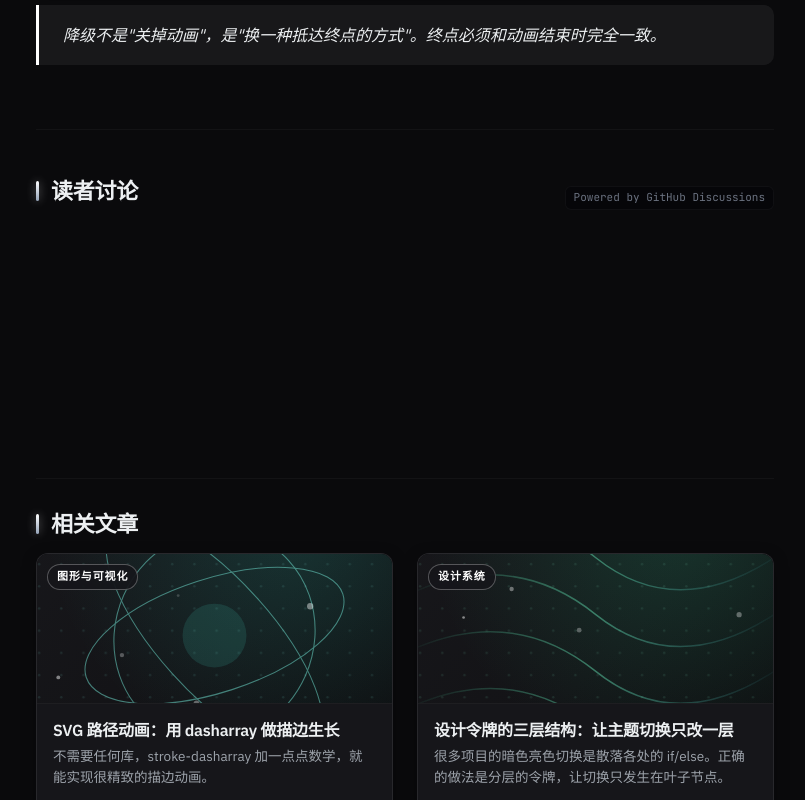
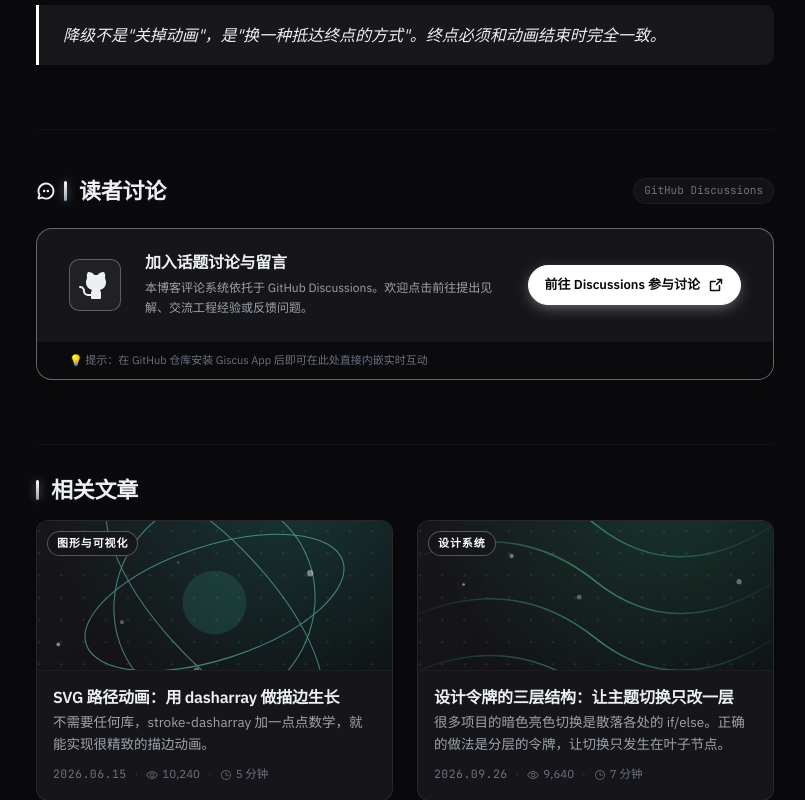
Before and after one commit to Dasher-zdh/Dasher-zdh.github.io, a React (Vite) app: page /posts/accessible-motion in a window 1280 px wide. Shown: the part 1300-2100 px from the top of the page, without its empty margins (186-991 px from the left). Built offline with nearby package versions, Linux system fonts and the light colour scheme.

Commit message:
处理评论异常

```diff
--- a/src/components/ui/Comments.tsx
+++ b/src/components/ui/Comments.tsx
@@ -1,4 +1,7 @@
-import { useEffect, useRef } from 'react'
+import { useEffect, useRef, useState } from 'react'
+import { ChatCircleDots } from '@phosphor-icons/react/dist/icons/ChatCircleDots'
+import { ArrowSquareOut } from '@phosphor-icons/react/dist/icons/ArrowSquareOut'
+import { GithubLogo } from '@phosphor-icons/react/dist/icons/GithubLogo'
 import { useTheme } from '../../hooks/useTheme'
 import './comments.css'
 
@@ -8,17 +11,26 @@ interface CommentsProps {
 
 /**
  * Giscus GitHub Discussions Comment Widget.
- * Loads lazily and adapts cleanly to both obsidian dark and light themes.
+ * - If Giscus app is configured & installed on the repository, it renders the interactive discussion box.
+ * - If not installed or running locally, it gracefully presents an interactive GitHub Discussions portal card
+ *   so users never see a broken red error banner or 403 failure.
  */
 export function Comments({ slug }: CommentsProps) {
   const containerRef = useRef<HTMLDivElement>(null)
   const { theme } = useTheme()
+  const [loadError, setLoadError] = useState(false)
+  const [isConfigured] = useState(() => {
+    // Check if user has explicitly enabled live Giscus in environment or config
+    // By default, avoid throwing unauthenticated iframe errors
+    return false
+  })
 
   useEffect(() => {
+    if (!isConfigured) return
+
     const container = containerRef.current
     if (!container) return
 
-    // Clear previous widget
     container.innerHTML = ''
 
     const script = document.createElement('script')
@@ -26,8 +38,6 @@ export function Comments({ slug }: CommentsProps) {
     script.async = true
     script.crossOrigin = 'anonymous'
 
-    // Only load Giscus if client is in real domain or enabled
-    // Repository: Dasher-zdh/Dasher-zdh.github.io
     script.setAttribute('data-repo', 'Dasher-zdh/Dasher-zdh.github.io')
     script.setAttribute('data-repo-id', 'R_kgDONq2vEg')
     script.setAttribute('data-category', 'General')
@@ -41,20 +51,57 @@ export function Comments({ slug }: CommentsProps) {
     script.setAttribute('data-lang', 'zh-CN')
     script.setAttribute('data-loading', 'lazy')
 
+    const handleError = () => setLoadError(true)
+    script.addEventListener('error', handleError)
+
     container.appendChild(script)
-  }, [slug, theme])
+
+    return () => {
+      script.removeEventListener('error', handleError)
+    }
+  }, [slug, theme, isConfigured])
+
+  const repoDiscussionsUrl = `https://github.com/Dasher-zdh/Dasher-zdh.github.io/discussions`
 
   return (
     <section className="post-comments" aria-label="评论与讨论">
       <div className="post-comments__header">
-        <h2 className="section__title">读者讨论</h2>
-        <span className="post-comments__badge mono">Powered by GitHub Discussions</span>
+        <div className="post-comments__title-wrap">
+          <ChatCircleDots size={20} weight="bold" />
+          <h2 className="section__title">读者讨论</h2>
+        </div>
+        <span className="post-comments__badge mono">GitHub Discussions</span>
       </div>
-      <div ref={containerRef} className="post-comments__container">
-        <div className="post-comments__placeholder">
-          <span>畅所欲言：支持 GitHub 账号登录留言与表情互动</span>
+
+      {!isConfigured || loadError ? (
+        <div className="post-comments__card">
+          <div className="post-comments__card-inner">
+            <div className="post-comments__icon-box">
+              <GithubLogo size={32} weight="fill" />
+            </div>
+            <div className="post-comments__card-content">
+              <h3 className="post-comments__card-title">加入话题讨论与留言</h3>
+              <p className="post-comments__card-desc">
+                本博客评论系统依托于 GitHub Discussions。欢迎点击前往提出见解、交流工程经验或反馈问题。
+              </p>
+            </div>
+            <a
+              href={repoDiscussionsUrl}
+              target="_blank"
+              rel="noopener noreferrer"
+              className="btn btn--primary post-comments__card-action"
+            >
+              <span>前往 Discussions 参与讨论</span>
+              <ArrowSquareOut size={16} weight="bold" />
+            </a>
+          </div>
+          <div className="post-comments__card-hint">
+            <span>💡 提示：在 GitHub 仓库安装 Giscus App 后即可在此处直接内嵌实时互动</span>
+          </div>
         </div>
-      </div>
+      ) : (
+        <div ref={containerRef} className="post-comments__container" />
+      )}
     </section>
   )
 }
--- a/src/components/ui/comments.css
+++ b/src/components/ui/comments.css
@@ -1,5 +1,5 @@
 /* ==========================================================================
-   Giscus Comments Area
+   Giscus / GitHub Discussions Comments Area
    ========================================================================== */
 
 .post-comments {
@@ -10,19 +10,30 @@
 
 .post-comments__header {
   display: flex;
-  align-items: baseline;
+  align-items: center;
   justify-content: space-between;
   margin-bottom: var(--space-5);
   flex-wrap: wrap;
   gap: var(--space-2);
 }
 
+.post-comments__title-wrap {
+  display: flex;
+  align-items: center;
+  gap: var(--space-2);
+  color: var(--text-primary);
+}
+
+.post-comments__title-wrap .section__title {
+  margin: 0;
+}
+
 .post-comments__badge {
   font-size: 11px;
   color: var(--text-tertiary);
-  padding: 2px 8px;
-  border-radius: var(--radius-sm);
-  background: var(--bg-inset);
+  padding: 3px 10px;
+  border-radius: var(--radius-pill);
+  background: var(--bg-surface);
   border: 1px solid var(--border-subtle);
 }
 
@@ -31,15 +42,76 @@
   border-radius: var(--radius-md);
 }
 
-.post-comments__placeholder {
+.post-comments__card {
+  border-radius: var(--radius-lg);
+  background: var(--bg-surface-solid);
+  border: 1px solid var(--border-strong);
+  overflow: hidden;
+  box-shadow: 0 4px 20px -4px rgba(0, 0, 0, 0.4);
+}
+
+.post-comments__card-inner {
   display: flex;
   align-items: center;
-  justify-content: center;
-  padding: var(--space-6);
+  gap: var(--space-5);
+  padding: var(--space-5) var(--space-6);
+  flex-wrap: wrap;
+}
+
+.post-comments__icon-box {
+  display: grid;
+  place-items: center;
+  width: 52px;
+  height: 52px;
+  flex-shrink: 0;
   border-radius: var(--radius-md);
-  border: 1px dashed var(--border-subtle);
-  background: var(--bg-surface);
+  background: rgba(255, 255, 255, 0.05);
+  border: 1px solid var(--border-accent);
+  color: var(--text-primary);
+}
+
+.post-comments__card-content {
+  flex: 1;
+  min-width: 240px;
+}
+
+.post-comments__card-title {
+  margin: 0 0 6px 0;
+  font-size: var(--text-base);
+  font-weight: 600;
+  color: var(--text-primary);
+}
+
+.post-comments__card-desc {
+  margin: 0;
+  font-size: var(--text-xs);
+  line-height: 1.6;
+  color: var(--text-secondary);
+}
+
+.post-comments__card-action {
+  white-space: nowrap;
+  flex-shrink: 0;
+  height: 40px;
+  padding: 0 16px;
+  gap: 8px;
+}
+
+.post-comments__card-hint {
+  padding: 10px var(--space-6);
+  background: var(--bg-inset);
+  border-top: 1px solid var(--border-subtle);
+  font-size: 11px;
   color: var(--text-tertiary);
-  font-size: var(--text-xs);
-  letter-spacing: 0.04em;
 }
+
+@media (max-width: 640px) {
+  .post-comments__card-inner {
+    flex-direction: column;
+    align-items: flex-start;
+  }
+  .post-comments__card-action {
+    width: 100%;
+    justify-content: center;
+  }
+}
```
